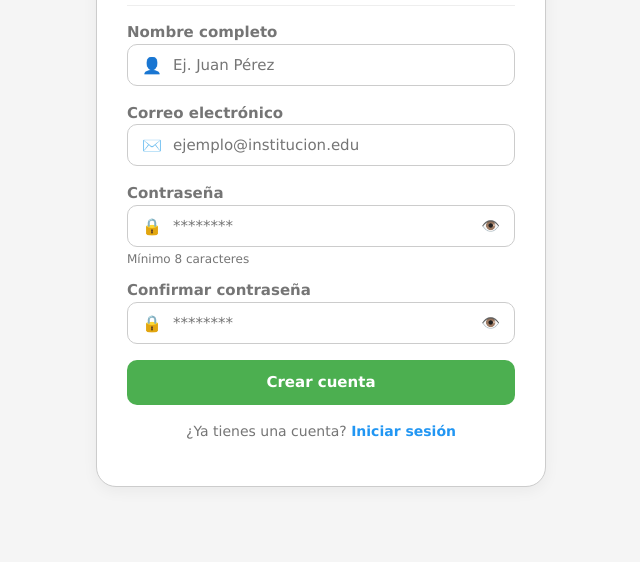
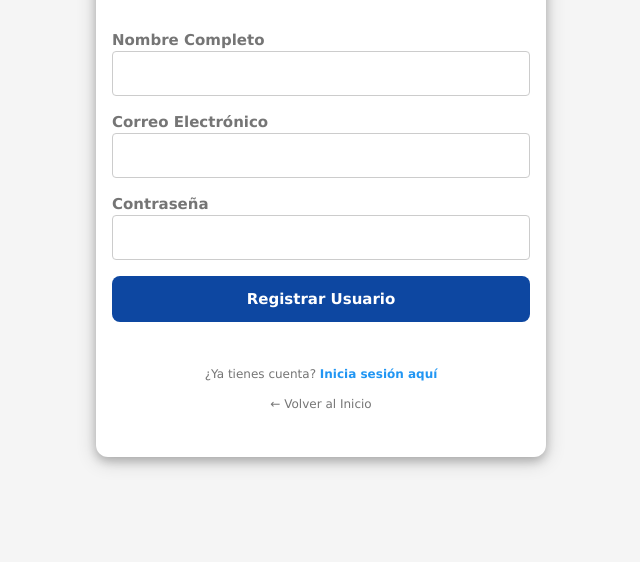
Before and after one commit to Analimartinezz/Asistencia, a website: page public/registrarse.html in a window 1280 px wide. Shown: the part 238-800 px from the top of the page, without its empty margins (319-959 px from the left). Drawn offline with Linux system fonts and the light colour scheme.

Commit message:
v3 ajuste en inicio y registro de usuario validado por BD

```diff
--- a/public/registrarse.html
+++ b/public/registrarse.html
@@ -2,79 +2,102 @@
 <html lang="es">
 <head>
     <meta charset="UTF-8">
-    <meta name="viewport" content="width=device-width, initial-scale=1.0">
-    <title>Control de Clase - Crear Cuenta</title>
+    <meta name="viewport" content="width=device-width, initial-scale=1">
+    <title>Sistema - Crear Cuenta</title>
     <link rel="stylesheet" href="css/w3.css">
     <style>
-        body { background: #f5f5f5; height: 100vh; display: flex; align-items: center; justify-content: center; margin: 0; }
-        .register-card { width: 100%; max-width: 450px; background: white; border: 1px solid #ccc; border-radius: 20px; padding: 30px; box-shadow: 0 4px 15px rgba(0,0,0,0.05); }
-        .input-contenedor { position: relative; margin-bottom: 15px; }
-        .input-contenedor input { padding-left: 45px; padding-right: 40px; border-radius: 10px; height: 42px; }
-        .input-icono-left { position: absolute; left: 15px; top: 10px; color: #757575; font-size: 16px; }
-        .input-icono-right { position: absolute; right: 15px; top: 10px; color: #757575; cursor: pointer; }
-        .btn-register { background: #4CAF50; color: white; font-weight: bold; border-radius: 10px; height: 45px; transition: 0.3s; }
-        .btn-register:hover { background: #43a047 !important; }
+        body {
+            background: #f5f5f5;
+            display: flex;
+            align-items: center;
+            justify-content: center;
+            height: 100vh;
+            margin: 0;
+        }
+        .card-registro {
+            width: 100%;
+            max-width: 450px;
+            border-radius: 12px;
+        }
+        .btn-azul {
+            background: #0D47A1;
+            color: white;
+            font-weight: bold;
+            border-radius: 8px;
+        }
+        .btn-azul:hover {
+            background: #0b3c8f !important;
+        }
     </style>
 </head>
 <body>
 
-<div class="register-card w3-center">
-    <div class="w3-margin-bottom" style="font-size: 45px; line-height: 1;">🎓</div>
-    <h3 class="w3-text-blue-grey" style="font-weight: bold; margin: 0;">Crear cuenta</h3>
-    <p class="w3-text-grey" style="font-size: 13px; margin-top: 5px;">Completa los siguientes datos para registrarte</p>
-    <hr style="border-top: 1px solid #eee; margin: 15px 0;">
+<div class="w3-card-4 w3-white w3-padding-32 card-registro">
+    <div class="w3-container w3-center">
+        <h3 class="w3-text-blue-grey" style="font-weight: bold;">CREAR CUENTA</h3>
+        <p class="w3-text-grey">Registra un nuevo usuario en la plataforma</p>
+    </div>
 
-    <form action="/iniciar.html" method="GET">
-        <div class="w3-left-align w3-margin-bottom">
-            <label class="w3-text-grey"><b>Nombre completo</b></label>
-            <div class="input-contenedor">
-                <span class="input-icono-left">👤</span>
-                <input class="w3-input w3-border" type="text" placeholder="Ej. Juan Pérez" required>
-            </div>
-        </div>
-
-        <div class="w3-left-align w3-margin-bottom">
-            <label class="w3-text-grey"><b>Correo electrónico</b></label>
-            <div class="input-contenedor">
-                <span class="input-icono-left">✉️</span>
-                <input class="w3-input w3-border" type="email" placeholder="ejemplo@institucion.edu" required>
-            </div>
-        </div>
-
-        <div class="w3-left-align" style="margin-bottom: 5px;">
+    <form class="w3-container w3-margin-top" id="formRegistro" onsubmit="ejecutarRegistro(event)">
+        <p>
+            <label class="w3-text-grey"><b>Nombre Completo</b></label>
+            <input class="w3-input w3-border w3-round" type="text" id="nombre" required style="padding: 10px;">
+        </p>
+        <p>
+            <label class="w3-text-grey"><b>Correo Electrónico</b></label>
+            <input class="w3-input w3-border w3-round" type="email" id="correo" required style="padding: 10px;">
+        </p>
+        <p>
             <label class="w3-text-grey"><b>Contraseña</b></label>
-            <div class="input-contenedor" style="margin-bottom: 0;">
-                <span class="input-icono-left">🔒</span>
-                <input class="w3-input w3-border" id="passReg" type="password" placeholder="********" minlength="8" required>
-                <span class="input-icono-right" onclick="conmutarContrasena('passReg')">👁️</span>
-            </div>
-            <small class="w3-text-grey">Mínimo 8 caracteres</small>
-        </div>
-
-        <div class="w3-left-align w3-margin-bottom" style="margin-top: 10px;">
-            <label class="w3-text-grey"><b>Confirmar contraseña</b></label>
-            <div class="input-contenedor">
-                <span class="input-icono-left">🔒</span>
-                <input class="w3-input w3-border" id="passConfirm" type="password" placeholder="********" minlength="8" required>
-                <span class="input-icono-right" onclick="conmutarContrasena('passConfirm')">👁️</span>
-            </div>
-        </div>
-
-        <button type="submit" class="w3-button w3-block btn-register w3-margin-top">
-            Crear cuenta
-        </button>
+            <input class="w3-input w3-border w3-round" type="password" id="password" required style="padding: 10px;">
+        </p>
+        <p class="w3-margin-top">
+            <button type="submit" class="w3-button w3-block btn-azul w3-padding-large">Registrar Usuario</button>
+        </p>
     </form>
 
-    <p class="w3-margin-top w3-text-grey" style="font-size: 14px;">
-        ¿Ya tienes una cuenta? <a href="iniciar.html" class="w3-text-blue" style="text-decoration: none; font-weight: bold;">Iniciar sesión</a>
-    </p>
+    <div class="w3-container w3-center w3-margin-top">
+        <p class="w3-small w3-text-grey">
+            ¿Ya tienes cuenta? <a href="/iniciar" class="w3-text-blue" style="font-weight: bold; text-decoration: none;">Inicia sesión aquí</a>
+        </p>
+        <p class="w3-small">
+            <a href="/" class="w3-text-grey" style="text-decoration: none;">← Volver al Inicio</a>
+        </p>
+    </div>
 </div>
 
 <script>
-function conmutarContrasena(idInput) {
-    const input = document.getElementById(idInput);
-    input.type = input.type === "password" ? "text" : "password";
+async function ejecutarRegistro(e) {
+    e.preventDefault();
+
+    const nombre = document.getElementById('nombre').value;
+    const correo = document.getElementById('correo').value;
+    const password = document.getElementById('password').value;
+
+    // Asignamos el rol fijo por defecto
+    const rol = 'profesor';
+
+    try {
+        const respuesta = await fetch('/api/usuarios/registrar', {
+            method: 'POST',
+            headers: { 'Content-Type': 'application/json' },
+            body: JSON.stringify({ nombre, correo, password, rol })
+        });
+
+        const datos = await respuesta.json();
+
+        if (respuesta.ok && datos.success) {
+            alert("¡Usuario registrado con éxito en la base de datos!");
+            document.getElementById('formRegistro').reset();
+            window.location.href = '/iniciar';
+        } else {
+            alert("Error al registrar: " + datos.mensaje);
+        }
+    } catch (error) {
+        alert("Ocurrió un problema al conectar con el servidor.");
+    }
 }
 </script>
+
 </body>
 </html>
```
Also changed, not shown: app.js (+53 -4 lines), 1 other file.
